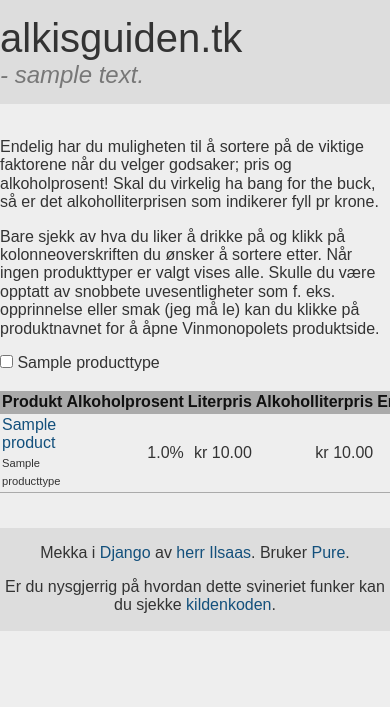
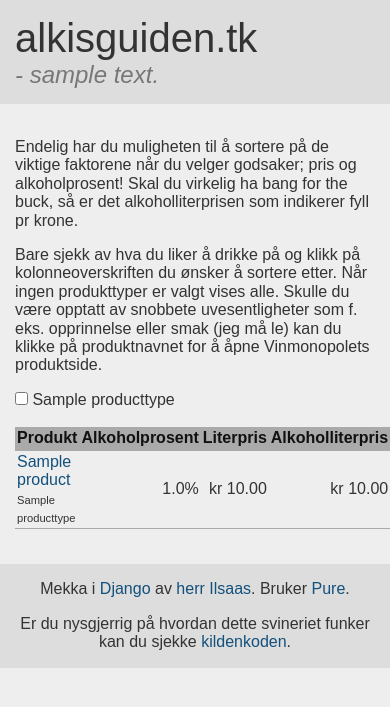
Before and after one commit to mikeri/alkisguiden, a Django app: page / in a window 390 px wide; the page is wider, and only the part inside the window is pictured. Shown: the top 707 px of that part. Run offline with Django 4.2, Linux system fonts and the light colour scheme; tables that the repository leaves empty hold one stand-in row (values such as "Sample post").

Commit message:
Improve layout for mobile

```diff
--- a/products/static/css/main.css
+++ b/products/static/css/main.css
@@ -66,6 +66,10 @@ table {
     border-spacing: 0px;
 }
 
+#table-wrap {
+    overflow-x: scroll;
+}
+
 .valuecolumn {
     width: 150px;
 }
@@ -98,3 +102,7 @@ a {
     color: var(--link);
     text-decoration: none;
 }
+
+.content {
+    padding: 0 15px 0 15px;
+}
--- a/products/templates/products/base.html
+++ b/products/templates/products/base.html
@@ -13,7 +13,7 @@
         <div class="pure-g" id="header">
             <div class="pure-u-1 pure-u-md-1-6"></div>
             <div class="pure-u-1 pure-u-md-2-3">
-                <div>
+                <div class="content">
                     <span class="title">alkisguiden.tk</span>
                     <br>
                     <span class="subtitle"> - {{ subtitle }}</span>
@@ -26,12 +26,14 @@
         <div class="pure-g" id="footer">
             <div class="pure-u-1 pure-u-md-1-6"></div>
             <div class="pure-u-1 pure-u-md-2-3">
-                <p>
+                <div class="content">
+                    <p>
                     Mekka i <a href="https://www.djangoproject.com/">Django</a> av <a href="mailto:admin@alkisguiden.tk">herr Ilsaas</a>. Bruker <a href="https://purecss.io/">Pure</a>.
-                </p>
-                <p>
+                    </p>
+                    <p>
                     Er du nysgjerrig på hvordan dette svineriet funker kan du sjekke <a href="https://github.com/mikeri/alkisguiden">kildenkoden</a>.
-                </p>
+                    </p>
+                </div>
             </div>
         </div>
         <script src="{% static "js/products.js" %}"></script>
--- a/products/templates/products/product_list.html
+++ b/products/templates/products/product_list.html
@@ -3,13 +3,16 @@
 <div class="pure-g">
     <div class="pure-u-1 pure-u-md-1-6"></div>
     <div class="pure-u-1 pure-u-md-2-3">
+        <div class="content">
             <p>
             Endelig har du muligheten til å sortere på de viktige faktorene når du velger godsaker; pris og alkoholprosent! Skal du virkelig ha bang for the buck, så er det alkoholliterprisen som indikerer fyll pr krone.
             </p>
             <p>
             Bare sjekk av hva du liker å drikke på og klikk på kolonneoverskriften du ønsker å sortere etter. Når ingen produkttyper er valgt vises alle. Skulle du være opptatt av snobbete uvesentligheter som f. eks. opprinnelse eller smak (jeg må le) kan du klikke på produktnavnet for å åpne Vinmonopolets produktside.
             </p>
+        </div>
         <div class="pure-g">
+            <div class="content">
                 {% for type in product_types %}
                 <div class="pure-u-1-2 pure-u-md-1-4 type-selector-wrap">
                     <input type="checkbox" class="checkbox type-selector" value="" name="{{ type.pk }}">
@@ -17,8 +20,10 @@
                 </div>
                 {% endfor %}
             </div>
+        </div>
         <br>
         <div id="table-wrap">
+            <div class="content">
                 <table id="main-table">
                     <thead>
                         <tr>
@@ -36,6 +41,7 @@
                 </table>
             </div>
         </div>
+    </div>
     <div class="pure-u-1 pure-u-md-1-6"></div>
 </div>
 {% endblock %}
```
Lines whose indentation alone changed are shown as unchanged.
